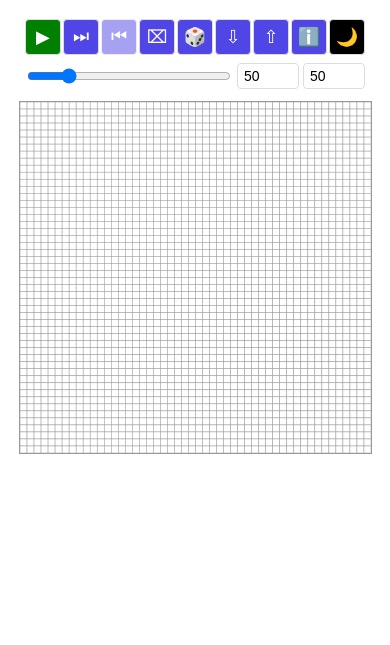
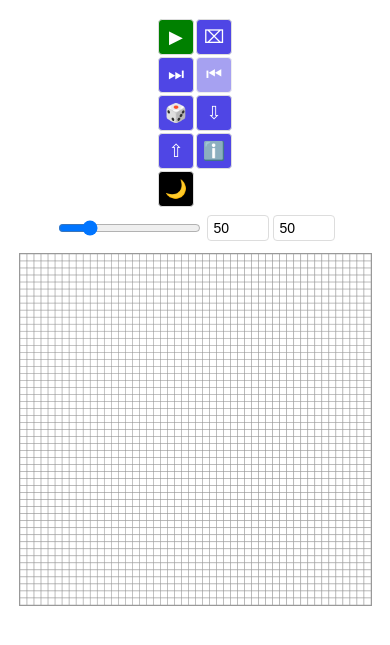
Before and after one commit to CalibtOS/asdf, a plain HTML site: page index.html in a window 390 px wide. Shown: the part 67-712 px from the top of the page. Drawn offline with Linux system fonts and the light colour scheme.

Commit message:
Improve responsive control layout

```diff
--- a/index.html
+++ b/index.html
@@ -11,8 +11,10 @@
     <div id="controls">
         <div class="buttons">
             <button id="play" title="Play"><span class="icon">▶</span><span class="text">Play</span></button>
-            <button id="step" title="Step"><span class="icon">⏭</span><span class="text">Step</span></button>
-            <button id="back" title="Back" disabled><span class="icon">⏮</span><span class="text">Back</span></button>
+            <span class="step-back">
+                <button id="step" title="Step"><span class="icon">⏭</span><span class="text">Step</span></button>
+                <button id="back" title="Back" disabled><span class="icon">⏮</span><span class="text">Back</span></button>
+            </span>
             <button id="clear" title="Clear"><span class="icon">⌧</span><span class="text">Clear</span></button>
             <button id="random" title="Random"><span class="icon">🎲</span><span class="text">Random</span></button>
             <button id="export" title="Export"><span class="icon">⇩</span><span class="text">Export</span></button>
--- a/style.css
+++ b/style.css
@@ -32,6 +32,11 @@ body.dark {
     align-items: center;
 }
 
+.step-back {
+    display: inline-flex;
+    gap: 4px;
+}
+
 .settings {
     width: 100%;
 }
@@ -45,6 +50,14 @@ body.dark {
 
 @media (max-width: 600px) {
     .buttons {
+        display: grid;
+        gap: 2px;
+        grid-template-columns: repeat(auto-fit, minmax(36px, 1fr));
+        grid-auto-rows: 36px;
+        grid-auto-flow: row dense;
+    }
+    .step-back {
+        grid-column: span 2;
         gap: 2px;
     }
     .settings label.text {
```
